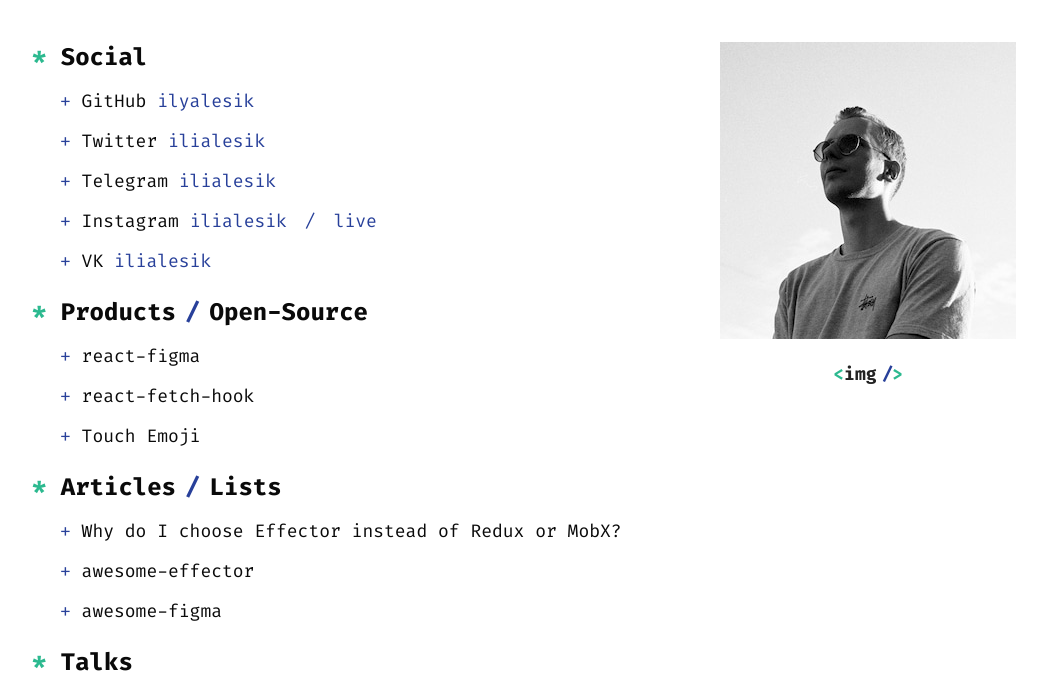
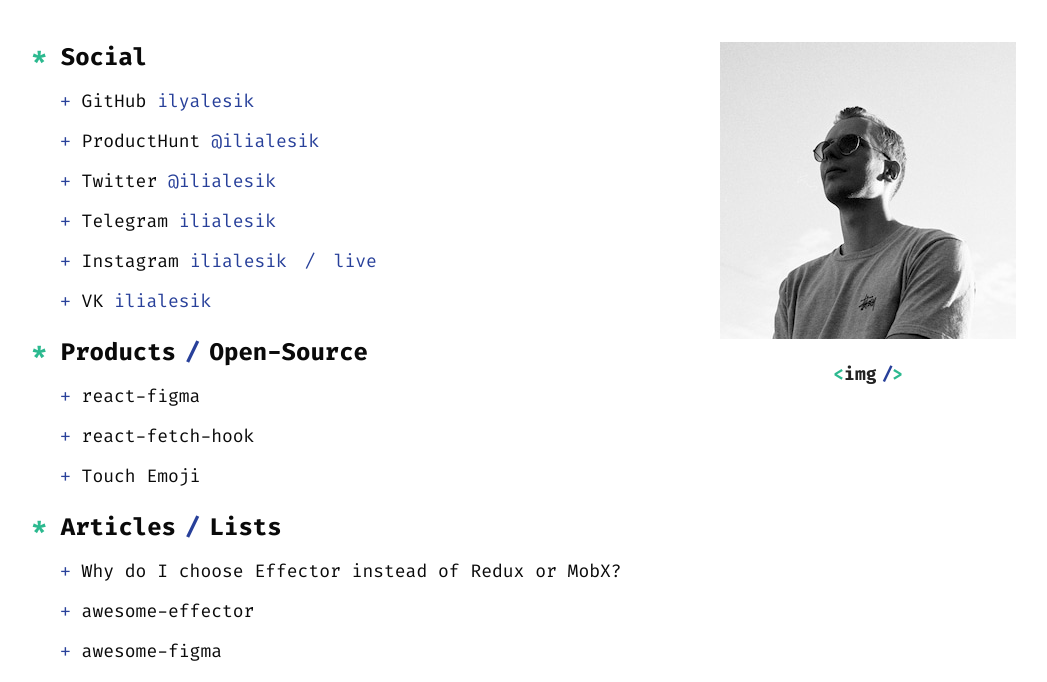
Before and after one commit to ilyalesik/lesik-dev, a website built with Parcel: page src/index.html in a window 1280 px wide. Shown: the part 118-800 px from the top of the page, without its empty margins (116-1163 px from the left). Built offline with nearby package versions, Linux system fonts and the light colour scheme.

Commit message:
Add ProductHunt link

```diff
--- a/src/index.html
+++ b/src/index.html
@@ -26,7 +26,10 @@
                             GitHub <a target="_blank" href="https://github.com/ilyalesik" class="md-list__link"><span class="md-list__hint">ilyalesik</span></a>
                         </li>
                         <li>
-                            Twitter <a target="_blank" href="https://twitter.com/ilialesik" class="md-list__link"><span class="md-list__hint">ilialesik</span></a>
+                            ProductHunt <a target="_blank" href="https://www.producthunt.com/@ilialesik" class="md-list__link"><span class="md-list__hint">@ilialesik</span></a>
+                        </li>
+                        <li>
+                            Twitter <a target="_blank" href="https://twitter.com/ilialesik" class="md-list__link"><span class="md-list__hint">@ilialesik</span></a>
                         </li>
                         <li>
                             Telegram <a target="_blank" href="https://t.me/ilialesik" class="md-list__link"><span class="md-list__hint">ilialesik</span></a>
```
